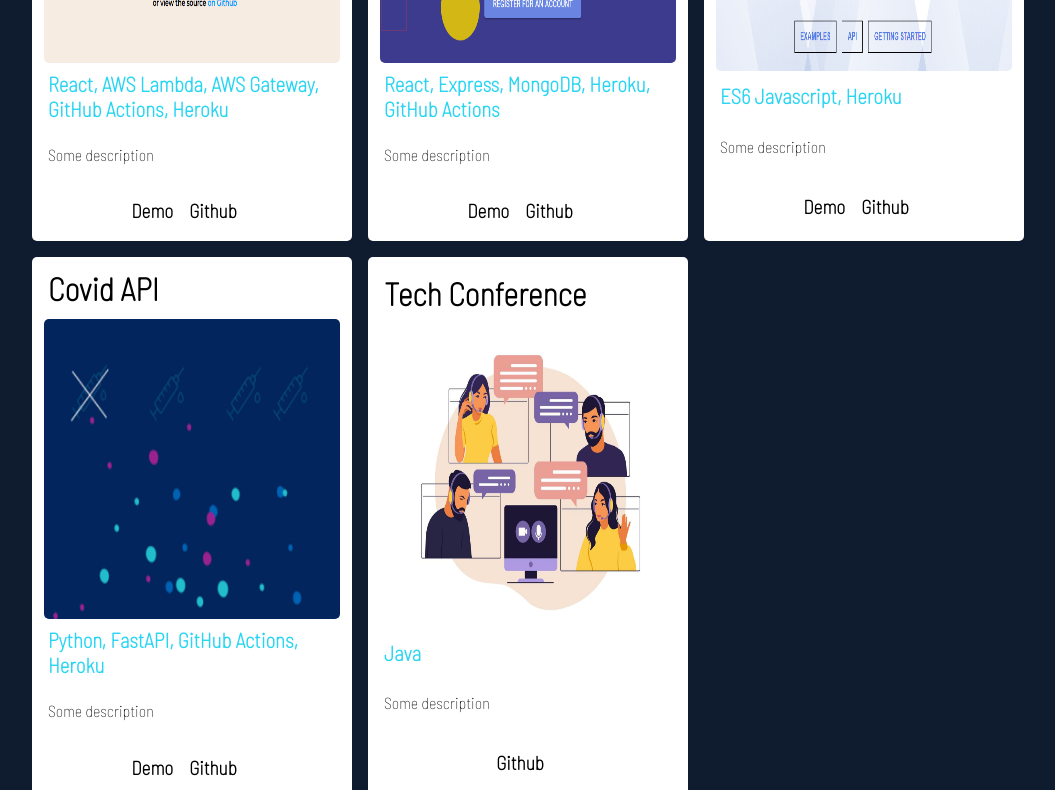
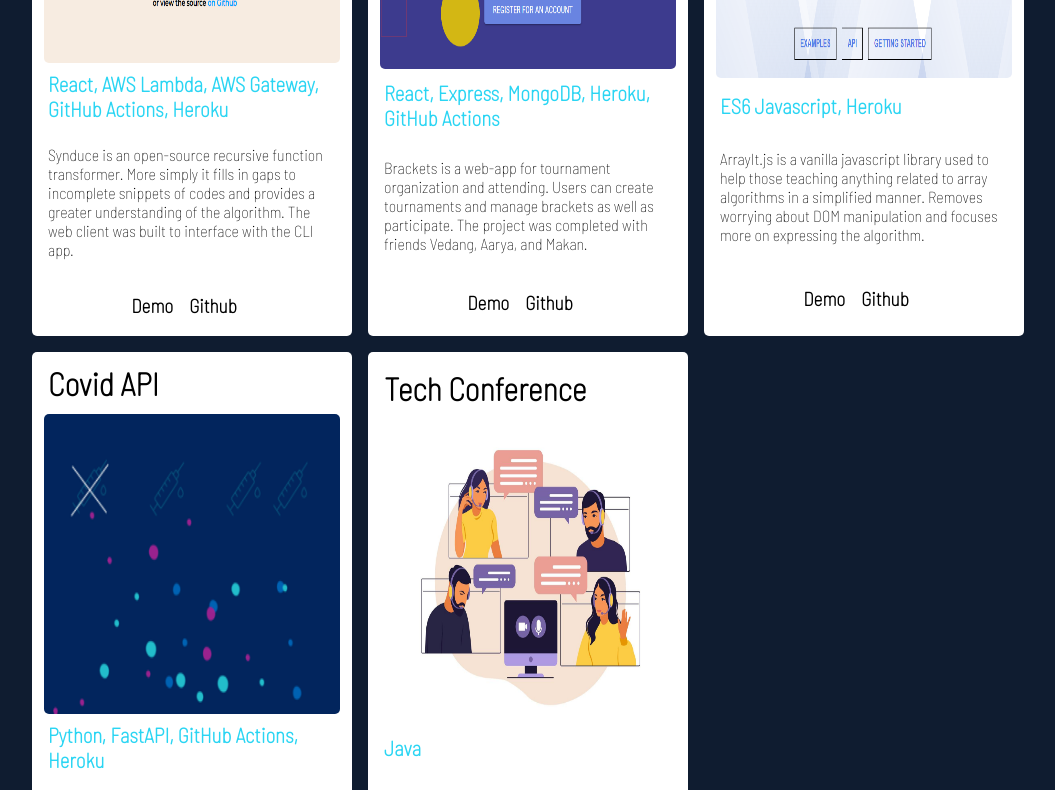
Before and after one commit to DS1S/personal-website, a React (Create React App) app: page / in a window 1280 px wide. Shown: the part 2160-2950 px from the top of the page, without its empty margins (112-1167 px from the left). Built offline with nearby package versions, Linux system fonts and the light colour scheme.

Commit message:
project data updates

```diff
--- a/src/components/Projects/projectsData.js
+++ b/src/components/Projects/projectsData.js
@@ -10,7 +10,7 @@ export const projectsData = [
         title: 'Synduce Web Client',
         imgSrc: synduceImg,
         technologies: 'React, AWS Lambda, AWS Gateway, GitHub Actions, Heroku',
-        description: 'Some description',
+        description: 'Synduce is an open-source recursive function transformer. More simply it fills in gaps to incomplete snippets of codes and provides a greater understanding of the algorithm. The web client was built to interface with the CLI app.',
         hasDemo: true,
         demoLink: 'http://synduce.herokuapp.com/',
         githubLink: 'https://github.com/DS1S/synduce-app'
@@ -19,7 +19,7 @@ export const projectsData = [
         title: 'Brackets',
         imgSrc: bracketsImg,
         technologies: 'React, Express, MongoDB, Heroku, GitHub Actions',
-        description: 'Some description',
+        description: 'Brackets is a web-app for tournament organization and attending. Users can create tournaments and manage brackets as well as participate. The project was completed with friends Vedang, Aarya, and Makan.',
         hasDemo: true,
         demoLink: 'https://csc309-brackets.herokuapp.com/',
         githubLink: ''
@@ -28,7 +28,7 @@ export const projectsData = [
         title: 'ArrayIt.js',
         imgSrc: arrayItImg,
         technologies: 'ES6 Javascript, Heroku',
-        description: 'Some description',
+        description: 'ArrayIt.js is a vanilla javascript library used to help those teaching anything related to array algorithms in a simplified manner. Removes worrying about DOM manipulation and focuses more on expressing the algorithm.',
         hasDemo: true,
         demoLink: 'https://pure-fortress-27269.herokuapp.com/',
         githubLink: ''
@@ -37,7 +37,7 @@ export const projectsData = [
         title: 'Covid API',
         imgSrc: covidTrackerImg,
         technologies: 'Python, FastAPI, GitHub Actions, Heroku',
-        description: 'Some description',
+        description: 'Covid API stores covid data uploaded and upon request can be used to synthesize the raw csv files previously provided. Utilizes design patterns and clean architecture to establish a robust API.',
         hasDemo: true,
         demoLink: 'https://a2-covid-data-api.herokuapp.com/',
         githubLink: ''
@@ -46,7 +46,7 @@ export const projectsData = [
         title: 'Tech Conference',
         imgSrc: techConferenceImg,
         technologies: 'Java',
-        description: 'Some description',
+        description: 'Tech Conference is a java application meant to demonstrate the benfit of clean architecture and SOLID principles. Built with a team of 8, took on lead-design role and programming of the majority of systems.',
         hasDemo: false,
         githubLink: 'https://github.com/DS1S/techconference-app'
     }
```
